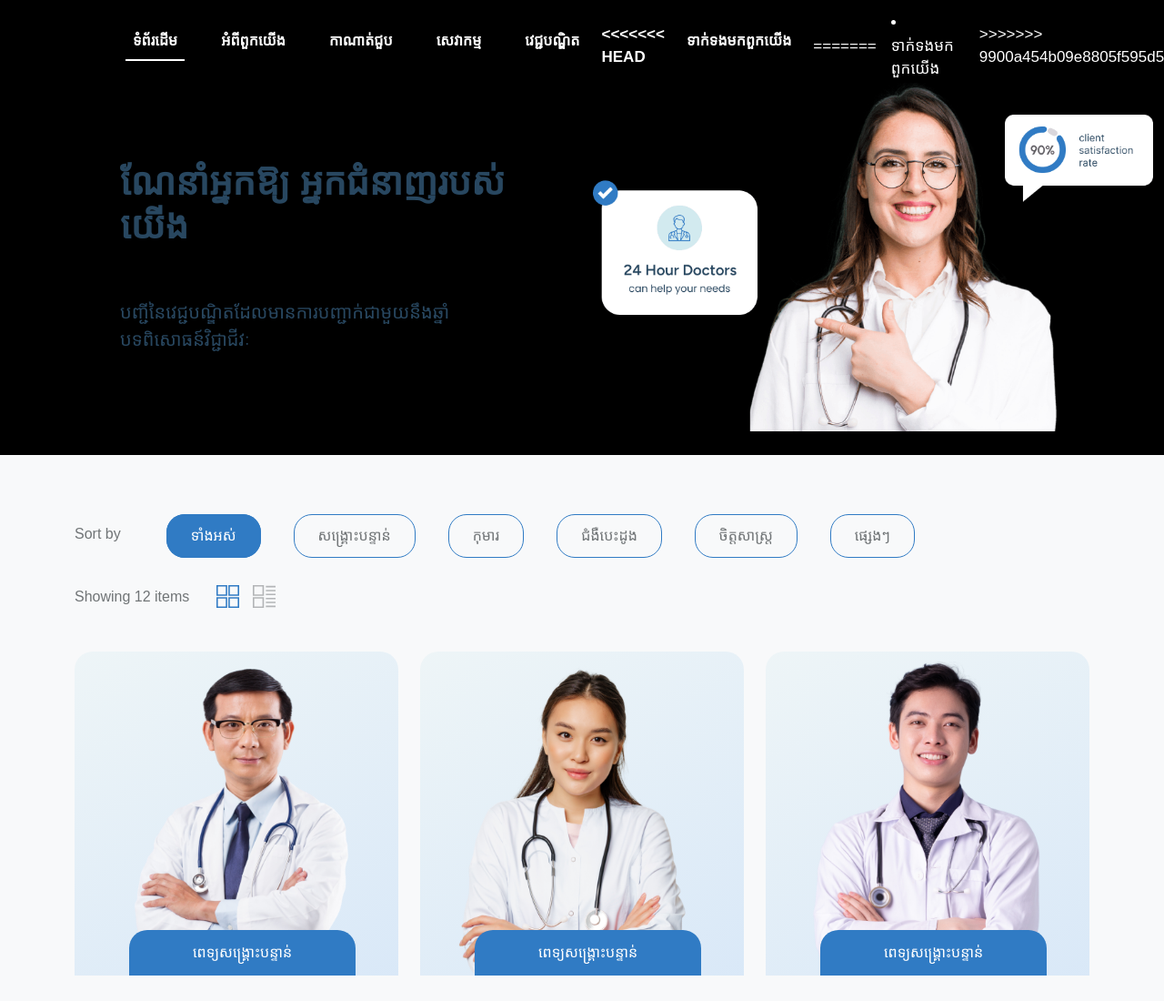
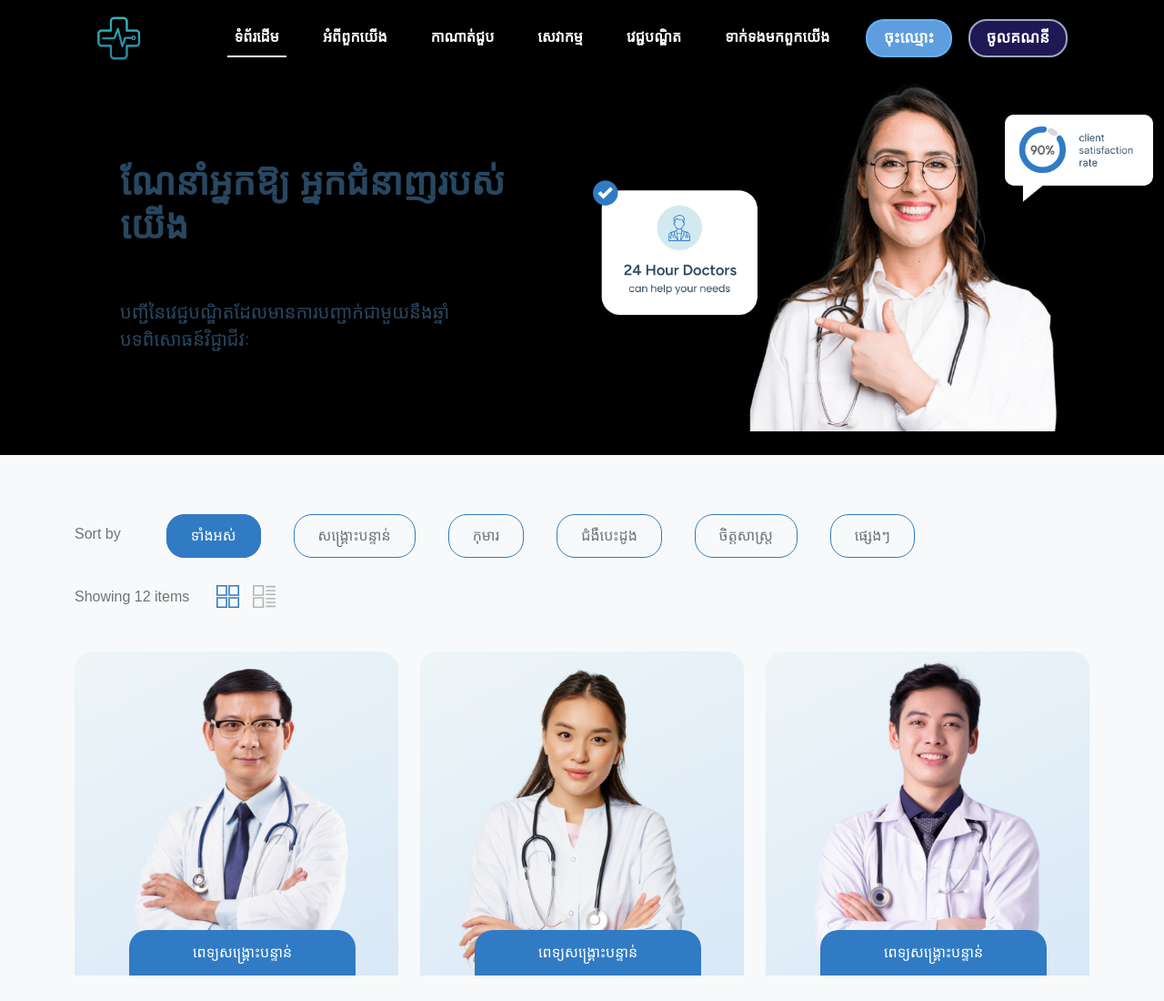
Before and after one commit to sambath22/clinic-digital-group-15, a plain HTML site: page pages/doctor.html in a window 1280 px wide. Shown: the top 1100 px of the page at 91% size. Drawn offline with nearby package versions, Linux system fonts and the light colour scheme; files whose address does not match are found by name; a web font is replaced by a local one.

Commit message:
update page doctor

```diff
--- a/pages/doctor.html
+++ b/pages/doctor.html
@@ -50,7 +50,6 @@
                 <a class="nav-link" href="doctor.html">វេជ្ជបណ្ឌិត</a>
               </li>
 
-<<<<<<< HEAD
 
 
 
@@ -59,15 +58,6 @@
               </li>
             </ul>
           </div>
-=======
-                <li class="nav-item px-3">
-                  <a class="nav-link" href="../pages/contact_us.html"
-                    >ទាក់ទងមកពួកយើង</a
-                  >
-                </li>
-              </ul>
-            </div>
->>>>>>> 9900a454b09e8805f595d539fc276378d271d39f
 
           <!-- Buttons (Sign In / Register) -->
           <div class="d-flex ms-3">
```
Also changed, not shown: 1 other file.
